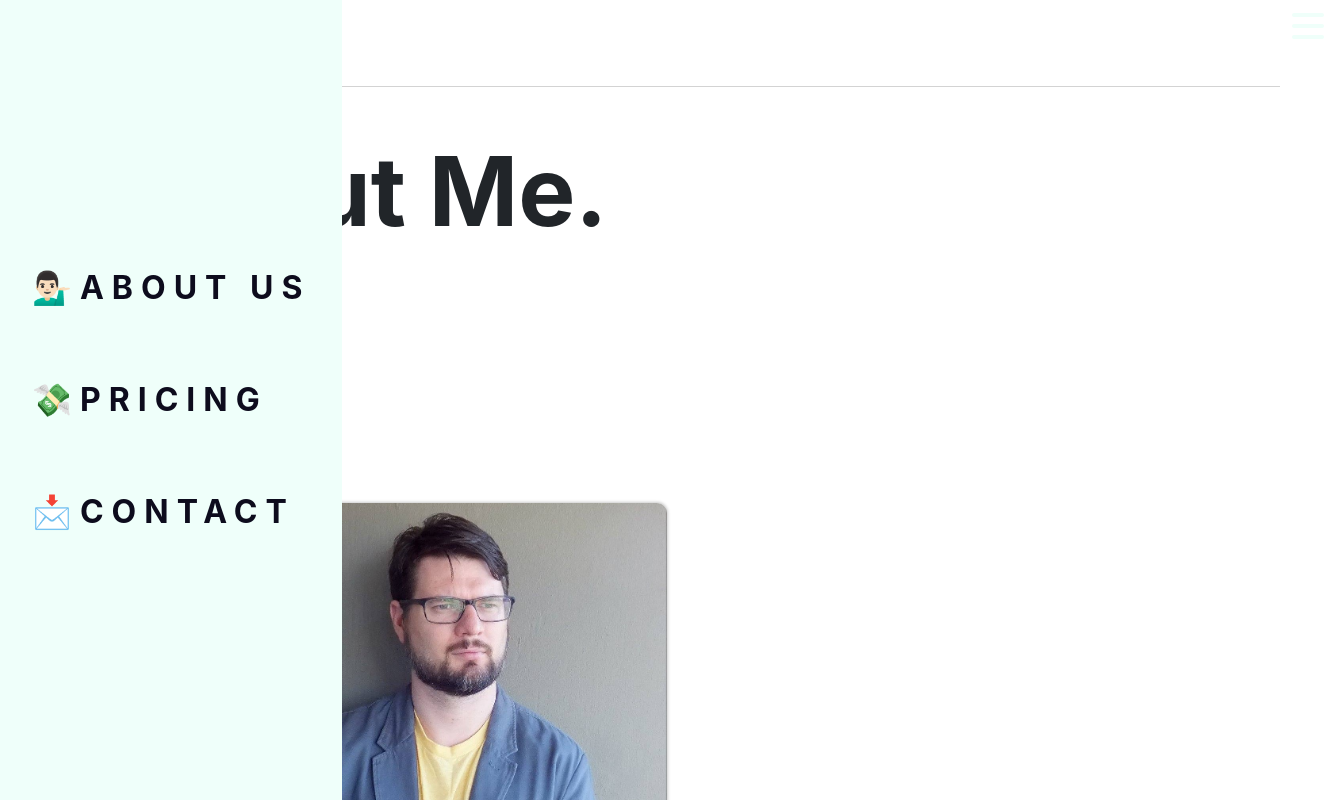
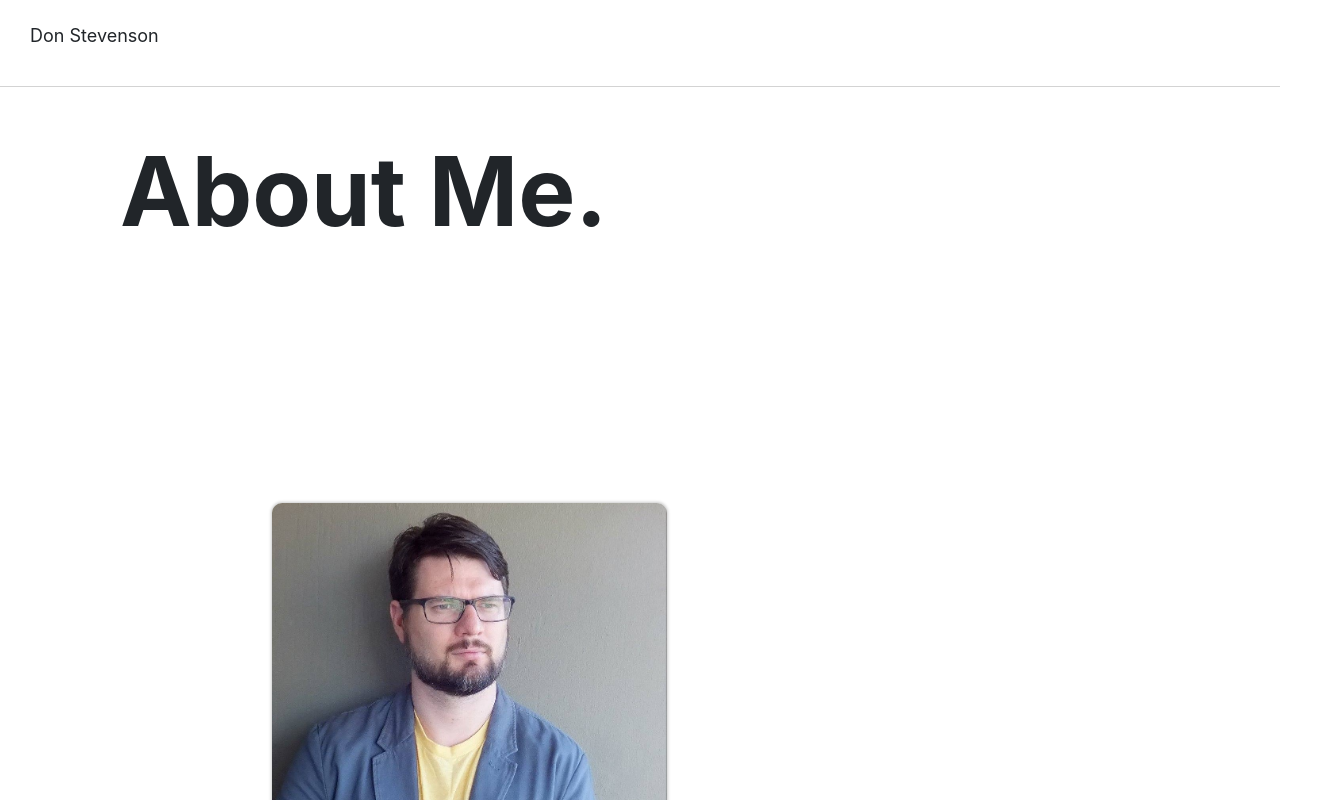
Before and after one commit to Don-Stevenson/personalWebsite, a React (Create React App) app: page /about in a window 1280 px wide. Shown: the top 800 px of the page, 1324 px wide, since content can reach past the window. Built offline with nearby package versions, Linux system fonts and the light colour scheme; the HTML template or start-up script is replaced by a standard one.

Commit message:
Add Display nav bar under 768 screen size

```diff
--- a/src/components/NavBar/Burger/Burger.js
+++ b/src/components/NavBar/Burger/Burger.js
@@ -1,9 +1,10 @@
 import React from "react"
+import { bool, func } from "prop-types"
 import { StyledBurger } from "./style"
 
-const Burger = () => {
+const Burger = ({ open, setOpen }) => {
   return (
-    <StyledBurger>
+    <StyledBurger open={open} onClick={() => setOpen(!open)}>
       <div />
       <div />
       <div />
@@ -11,4 +12,9 @@ const Burger = () => {
   )
 }
 
+Burger.propTypes = {
+  open: bool.isRequired,
+  setOpen: func.isRequired
+}
+
 export default Burger
--- a/src/components/NavBar/Burger/style.js
+++ b/src/components/NavBar/Burger/style.js
@@ -4,10 +4,13 @@ const theme = {
   primaryDark: "#0D0C1D",
   primaryLight: "#EFFFFA",
   primaryHover: "#343078",
-  mobile: "576px",
+  mobile: "1068px"
 }
 
 export const StyledBurger = styled.button`
+  @media (min-width: ${theme.mobile}) {
+    display: none;
+  }
   position: absolute;
   top: 5%;
   left: 2rem;
@@ -29,10 +32,23 @@ export const StyledBurger = styled.button`
   div {
     width: 2rem;
     height: 0.25rem;
-    background: ${theme.primaryLight};
+    background: ${({ open }) => (open ? theme.primaryDark : theme.primaryDark)};
     border-radius: 10px;
     transition: all 0.3s linear;
     position: relative;
     transform-origin: 1px;
+
+    :first-child {
+      transform: ${({ open }) => (open ? "rotate(45deg)" : "rotate(0)")};
+    }
+
+    :nth-child(2) {
+      opacity: ${({ open }) => (open ? "0" : "1")};
+      transform: ${({ open }) => (open ? "translateX(20px)" : "translateX(0)")};
+    }
+
+    :nth-child(3) {
+      transform: ${({ open }) => (open ? "rotate(-45deg)" : "rotate(0)")};
+    }
   }
 `
--- a/src/components/NavBar/Menu/Menu.js
+++ b/src/components/NavBar/Menu/Menu.js
@@ -1,28 +1,25 @@
 import React from "react"
-import { StyledMenu } from "./style"
+import { bool } from "prop-types"
+import { StyledMenu, link } from "./style"
+import { BrowserRouter as Link } from "react-router-dom"
 
-const Menu = () => {
+const Menu = ({ open }) => {
   return (
-    <StyledMenu>
-      <a href="/">
-        <span role="img" aria-label="about us">
-          &#x1f481;&#x1f3fb;&#x200d;&#x2642;&#xfe0f;
-        </span>
-        About us
-      </a>
-      <a href="/">
-        <span role="img" aria-label="price">
-          &#x1f4b8;
-        </span>
-        Pricing
-      </a>
-      <a href="/">
-        <span role="img" aria-label="contact">
-          &#x1f4e9;
-        </span>
+    <StyledMenu open={open}>
+      <Link className="link" to="/">
+        Home
+      </Link>
+      <Link className="link" to="/about">
+        About
+      </Link>
+      <Link className="link" to="/contact">
         Contact
-      </a>
+      </Link>
     </StyledMenu>
   )
 }
+
+Menu.propTypes = {
+  open: bool.isRequired
+}
 export default Menu
--- a/src/components/NavBar/Menu/style.js
+++ b/src/components/NavBar/Menu/style.js
@@ -4,10 +4,11 @@ const theme = {
   primaryDark: "#0D0C1D",
   primaryLight: "#EFFFFA",
   primaryHover: "#343078",
-  mobile: "576px",
+  mobile: "768px"
 }
 
 export const StyledMenu = styled.nav`
+  transform: ${({ open }) => (open ? "translateX(0)" : "translateX(-100%)")};
   display: flex;
   flex-direction: column;
   justify-content: center;
@@ -24,7 +25,7 @@ export const StyledMenu = styled.nav`
     width: 100%;
   }
 
-  a {
+  link {
     font-size: 2rem;
     text-transform: uppercase;
     padding: 2rem 0;
@@ -44,4 +45,24 @@ export const StyledMenu = styled.nav`
     }
   }
 `
-export { default } from "./Menu"
+export const link = styled.div`
+  link {
+    font-size: 2rem;
+    text-transform: uppercase;
+    padding: 2rem 0;
+    font-weight: bold;
+    letter-spacing: 0.5rem;
+    color: ${theme.primaryDark};
+    text-decoration: none;
+    transition: color 0.3s linear;
+
+    @media (max-width: ${theme.mobile}) {
+      font-size: 1.5rem;
+      text-align: center;
+    }
+
+    &:hover {
+      color: ${theme.primaryHover};
+    }
+  }
+`
--- a/src/components/NavBar/NavBar.js
+++ b/src/components/NavBar/NavBar.js
@@ -1,4 +1,5 @@
-import React from "react"
+import React, { useState, useRef } from "react"
+import { useOnClickOutside } from "../../hooks"
 import styled from "styled-components"
 import Burger from "./Burger/Burger"
 import Menu from "./Menu/Menu"
@@ -31,27 +32,18 @@ const NavBarToggle = styled.span`
 export const HrLine = styled.hr`
   border-top: 1px solid lightgrey;
 `
-
-const toggleNavBar = () => {
-  this.setState((prevState, props) => {
-    switch (prevState.displayNav) {
-      case "none":
-        return { displayNav: "flex" }
-      case "flex":
-      default:
-        return { displayNav: "none" }
-    }
-  })
-}
 const Navbar = () => {
+  const node = useRef()
+  useOnClickOutside(node, () => setOpen(false))
+  const [open, setOpen] = useState(false)
   return (
     <>
       <Bar>
-        <NavBarToggle onClick={() => toggleNavBar()}>
-          <Burger />
-        </NavBarToggle>
-        <NameBox>Don Stevenson</NameBox>
-        <Menu />
+        <Burger open={open} setOpen={setOpen} />
+        <div ref={node}>
+          <NameBox>Don Stevenson</NameBox>
+          <Menu open={open} setOpen={setOpen} />
+        </div>
       </Bar>
       <HrLine />
     </>
--- /dev/null
+++ b/src/hooks.js
@@ -0,0 +1,16 @@
+import { useEffect } from "react"
+
+export const useOnClickOutside = (ref, handler) => {
+  useEffect(() => {
+    const listener = event => {
+      if (!ref.current || ref.current.contains(event.target)) {
+        return
+      }
+      handler(event)
+    }
+    document.addEventListener("mousedown", listener)
+    return () => {
+      document.removeEventListener("mousedown", listener)
+    }
+  }, [ref, handler])
+}
```
